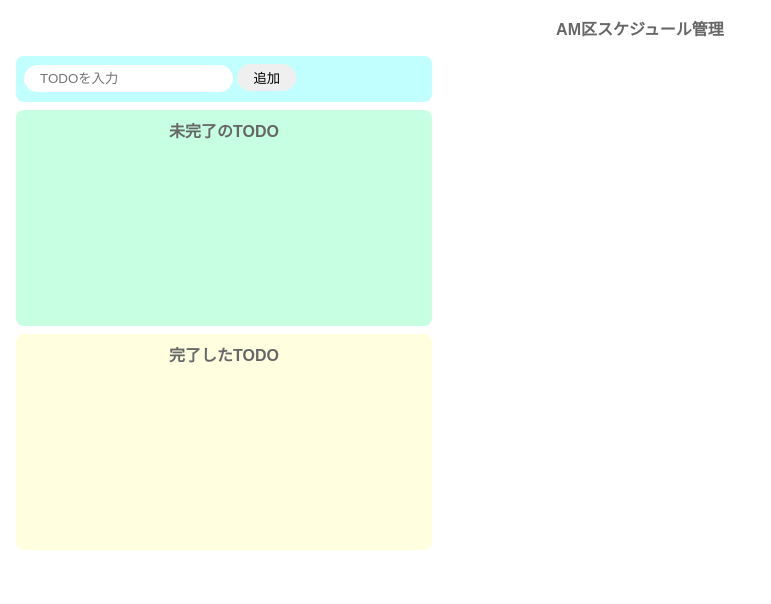
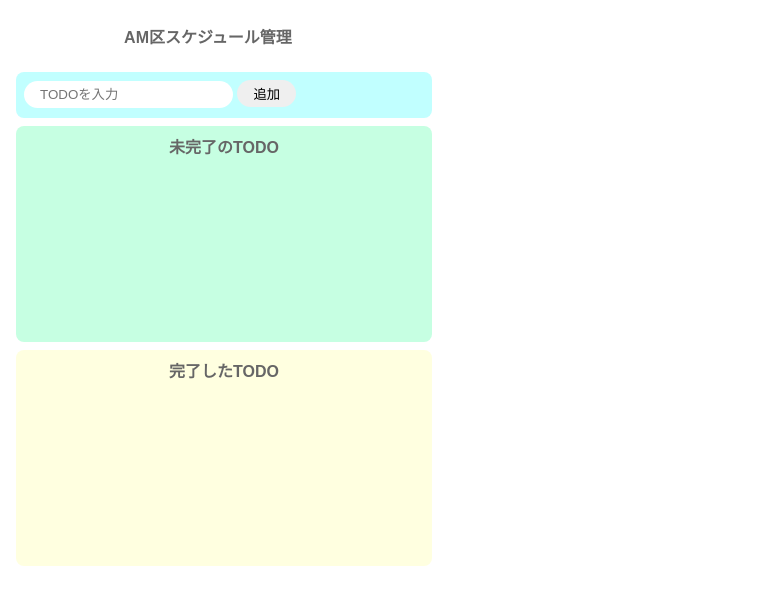
Before and after one commit to hasegawa-m-prog/schedule, a website built with Parcel: page index.html in a window 1280 px wide. Shown: the whole page, without its empty margins (0-771 px from the left). Built offline with nearby package versions, Linux system fonts and the light colour scheme.

Commit message:
Update index.html

```diff
--- a/index.html
+++ b/index.html
@@ -3,12 +3,14 @@
   <head>
     <title>TODO(JS)</title>
     <meta charset="UTF-8" />
+    <meta name="viewport" content="width=device-width, initial-scale=1">
+
     <link rel="stylesheet" href="css/styles.css">
 
   </head>
 
   <body>
-    <div class="title">
+    <div class="title2">
       <p>AM区スケジュール管理</p>
     </div>
 
```
